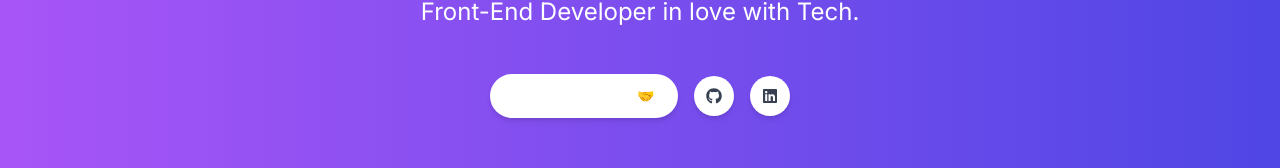
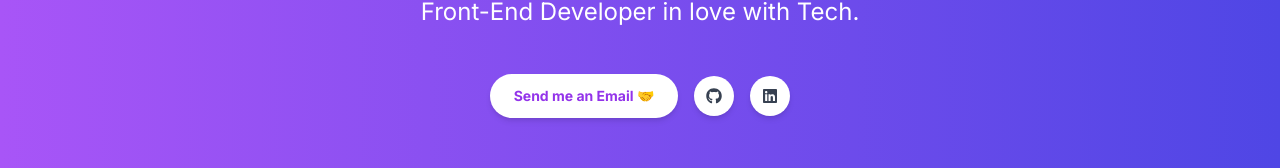
Before and after one commit to ricciviero/my-react-website, a React (Create React App) app: page / in a window 1280 px wide. Shown: the part 276-444 px from the top of the page. Built offline with nearby package versions, Linux system fonts and the light colour scheme.

Commit message:
button fixed

```diff
--- a/src/components/Button.js
+++ b/src/components/Button.js
@@ -13,7 +13,7 @@ export default function Button({ buttonText, className = '' }) {
                 relative overflow-hidden group
                 px-6 py-3 rounded-full
                 bg-white
-                text-white font-semibold text-sm
+                text-black font-semibold text-sm
                 transition-all duration-300 ease-in-out
                 transform hover:scale-105 focus:outline-none focus:ring-2 focus:ring-opacity-50
                 ${className}
```
